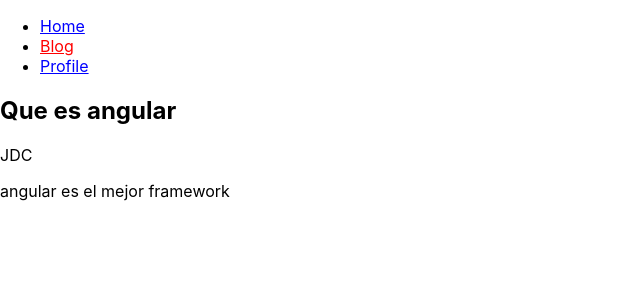
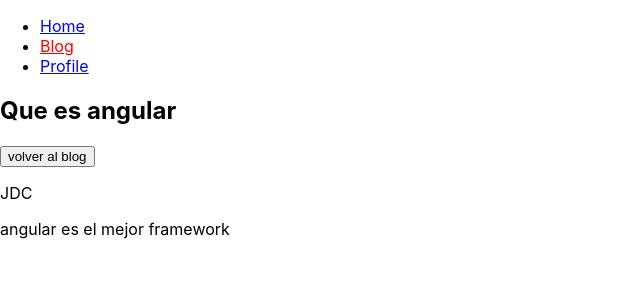
Before and after one commit to GabrielAlejandroArroyo/curso-react-router-proyecto1, a React (Create React App) app: page /#/blog/que-es-angular in a window 1280 px wide. Shown: the top 300 px of the page, without its empty margins (0-640 px from the left). Built offline with nearby package versions, Linux system fonts and the light colour scheme.

Commit message:
useNavigate: historial de navegación

```diff
--- a/src/BlogPost.js
+++ b/src/BlogPost.js
@@ -1,13 +1,25 @@
 import React from 'react';
-import { Link, useParams } from 'react-router-dom';
+import { Link, useNavigate, useParams } from 'react-router-dom';
 import { blogdata } from './blogdata'
 
 function BlogPost() {
+    const navigate = useNavigate();
     const { slug } = useParams();
+
+
     const blogpost = blogdata.find(post => post.slug === slug);
+
+    const returnToBlog = () => {
+        // Fuerzo una ruta
+        navigate('/blog');
+        // Fuerzo a la ruta enterior con -1 o ultima ruta anterior
+        //navigate(-1);
+    };
+
     return (
         <>
             <h2>{blogpost.title}</h2>
+            <button onClick={returnToBlog}>volver al blog</button>
             <p>{blogpost.author}</p>
             <p>{blogpost.content}</p>
         </>
```
